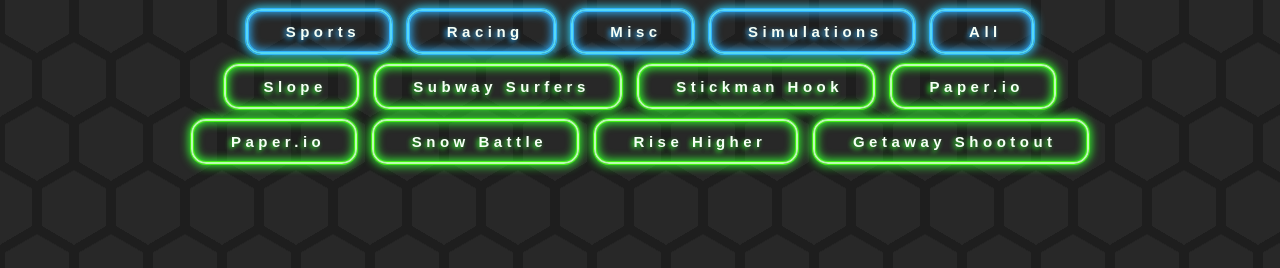
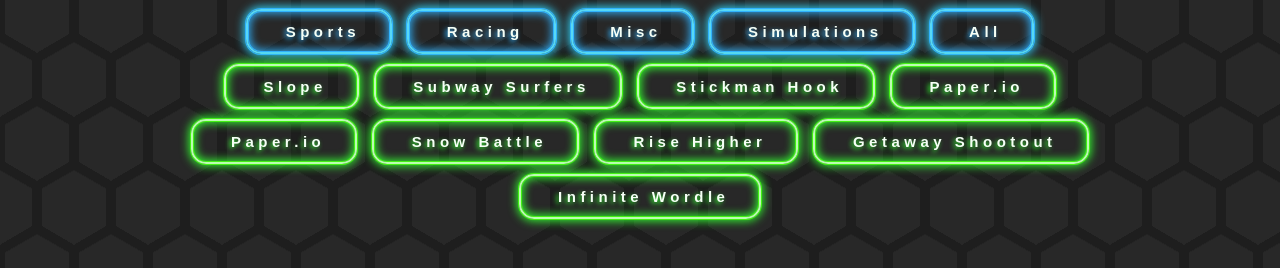
Before and after one commit to rydrweb/Misc, a plain HTML site: page index.html in a window 1280 px wide. Shown: the part 158-426 px from the top of the page. Drawn offline with Linux system fonts and the light colour scheme.

Commit message:
Update index.html

```diff
--- a/index.html
+++ b/index.html
@@ -181,6 +181,9 @@
         <a href="https://rydrweb.github.io/risehigher/">Rise Higher</a>
         <a href="https://rydrweb.github.io/getawayshootout/">Getaway Shootout</a>
     </div>
+    <div class="content">
+        <a href="https://rydrweb.github.io/Infinite-Wordle/">Infinite Wordle</a>
+    </div>
 </body>
 
 </html>
```
